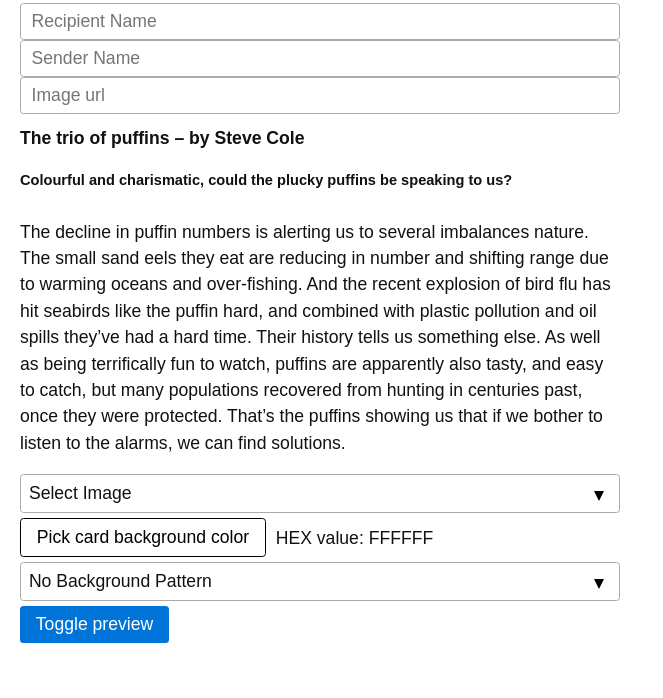
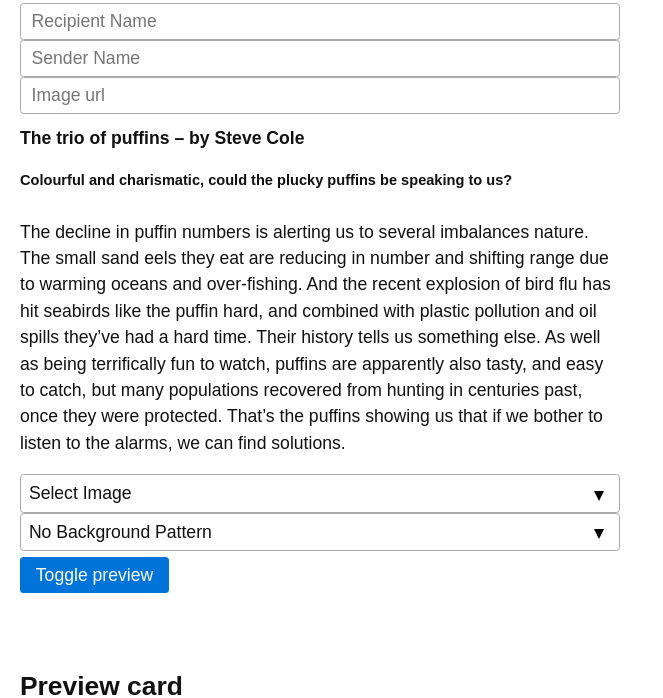
Before and after one commit to LouisWrightDev/html-starter, a website: page index.html in a window 1280 px wide. Shown: the part 514-1212 px from the top of the page, without its empty margins (0-663 px from the left). Drawn offline with Linux system fonts and the light colour scheme.

Commit message:
Update index.html

```diff
--- a/index.html
+++ b/index.html
@@ -48,12 +48,12 @@
         That’s the puffins showing us that if we bother to listen to the alarms, we can find solutions.</p>
       <div id="select_ic">&nbsp;</div>
 
-      <button
+      <!-- <button
           class="jscolor {valueElement:'chosen_value',value:'FFF',onFineChange:'setTextColor(this)'}"
           style="border:1px solid black;margin-right:5px">
           Pick card background color
-      </button>
-      HEX value: <span id="chosen_value">&nbsp;</span>
+      </button> -->
+      <!-- HEX value: <span id="chosen_value">&nbsp;</span> -->
       <script>
         function setTextColor(picker) {
           document.getElementById('card_container').style.backgroundColor = '#' + picker.toString();
```
